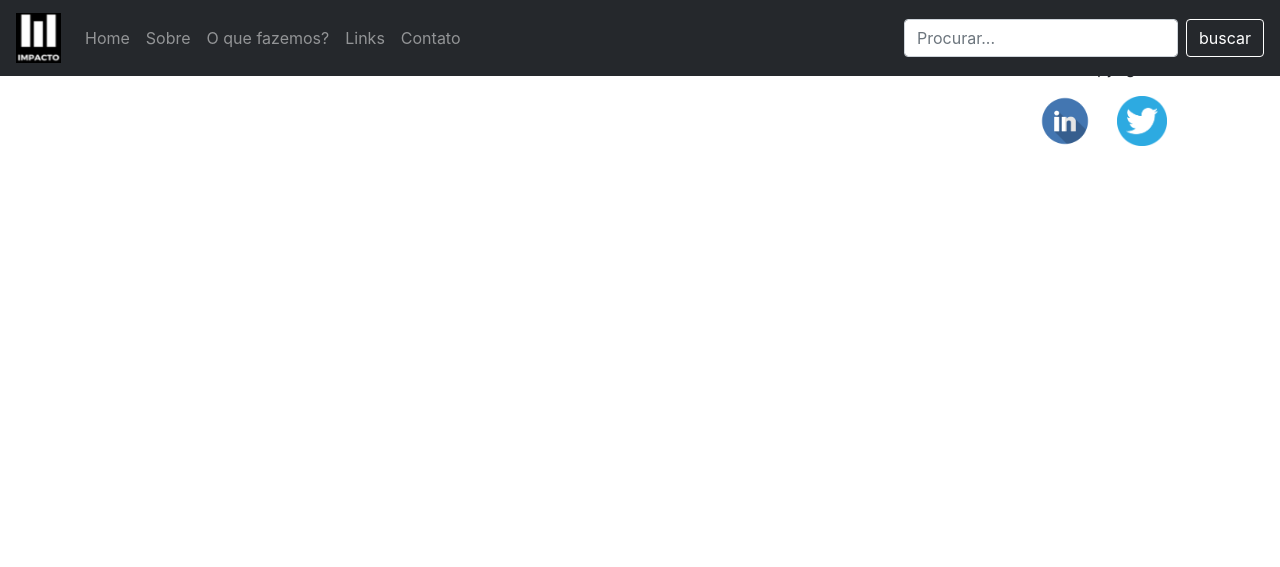
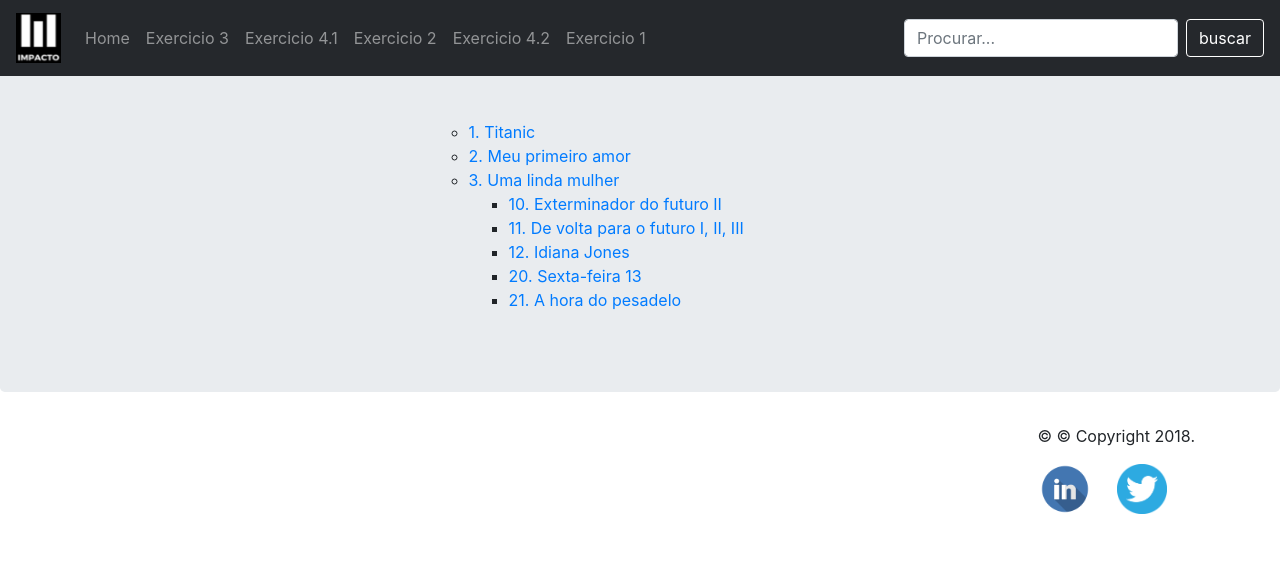
Before and after one commit to Felipeeal01/AC02_Atividade_Devops, a plain HTML site: page Caique.html in a window 1280 px wide. Drawn offline with Linux system fonts and the light colour scheme.

Commit message:
Finalizacao TOPZERA

```diff
--- a/Caique.html
+++ b/Caique.html
@@ -17,6 +17,7 @@
 
   <body>
 
+
       <nav class="navbar navbar-expand navbar-dark fixed-top bg-dark"> <!-- Menu de navegação. -->
         <a class="navbar-brand" href="#">
           <img src="logoAC.png" height="50" width="45">
@@ -28,19 +29,22 @@
         <div class="collapse navbar-collapse" id="navbarsExampleDefault">
           <ul class="navbar-nav mr-auto menu">
             <li class="nav-item">
-            <a class="nav-link" href="#">Home</a>
+                <a class="nav-link" href="Index.html">Home</a>
             </li>
             <li class="nav-item">
-            <a class="nav-link" href="#">Sobre</a>
+              <a class="nav-link" href="Felipe.html">Exercicio 3</a>
             </li>
             <li class="nav-item">
-            <a class="nav-link" href="#">O que fazemos?</a>
+              <a class="nav-link dropdown" href="marcelo.html">Exercicio 4.1</a>
             </li>
             <li class="nav-item">
-            <a class="nav-link" href="#">Links</a>
+              <a class="nav-link" href="Caique.html">Exercicio 2</a>
             </li>
             <li class="nav-item">
-            <a class="nav-link" href="#">Contato</a>
+              <a class="nav-link" href="FLAVIA.html">Exercicio 4.2</a>
+            </li>
+            <li class="nav-item">
+              <a class="nav-link" href="VITOR.html">Exercicio 1</a>
             </li>
           </ul>
           <form class="form-inline my-2 my-lg-0">
@@ -50,20 +54,30 @@
         </div>
       </nav>
 
+
     <main role="main">
 
       <!-- Main jumbotron for a primary marketing message or call to action -->
+      <div class="jumbotron">
         <div class="container">
-        <!-- Example row of columns -->
-        <div class="row">
+          <div class="bloco">
             <!-- TRABALHAR AQUI -->
-
-
-
-
-
+   <!----Caique---->
+            <ul>
+                <ul>
+                <li><a href="">1. Titanic</a>
+                <li><a href="">2. Meu primeiro amor</a>
+                <li><a href="">3. Uma linda mulher</a>
+                </ul>
+            <ul>
+                          <ul>
+                                <li><a href="">10. Exterminador do futuro II</a>
+                                <li><a href="">11. De volta para o futuro I, II, III</a>
+                                <li><a href="">12. Idiana Jones </a>
+                                <li><a href="">20. Sexta-feira 13</a>
+                                <li><a href="">21. A hora do pesadelo</a>
+                            </ul>
             </div>
-
       </div> <!-- /container -->
 
     </main>
```
Also changed, not shown: FLAVIA.html (+3 -2 lines), grafico.PNG (deleted). Lines whose indentation alone changed are shown as unchanged.
